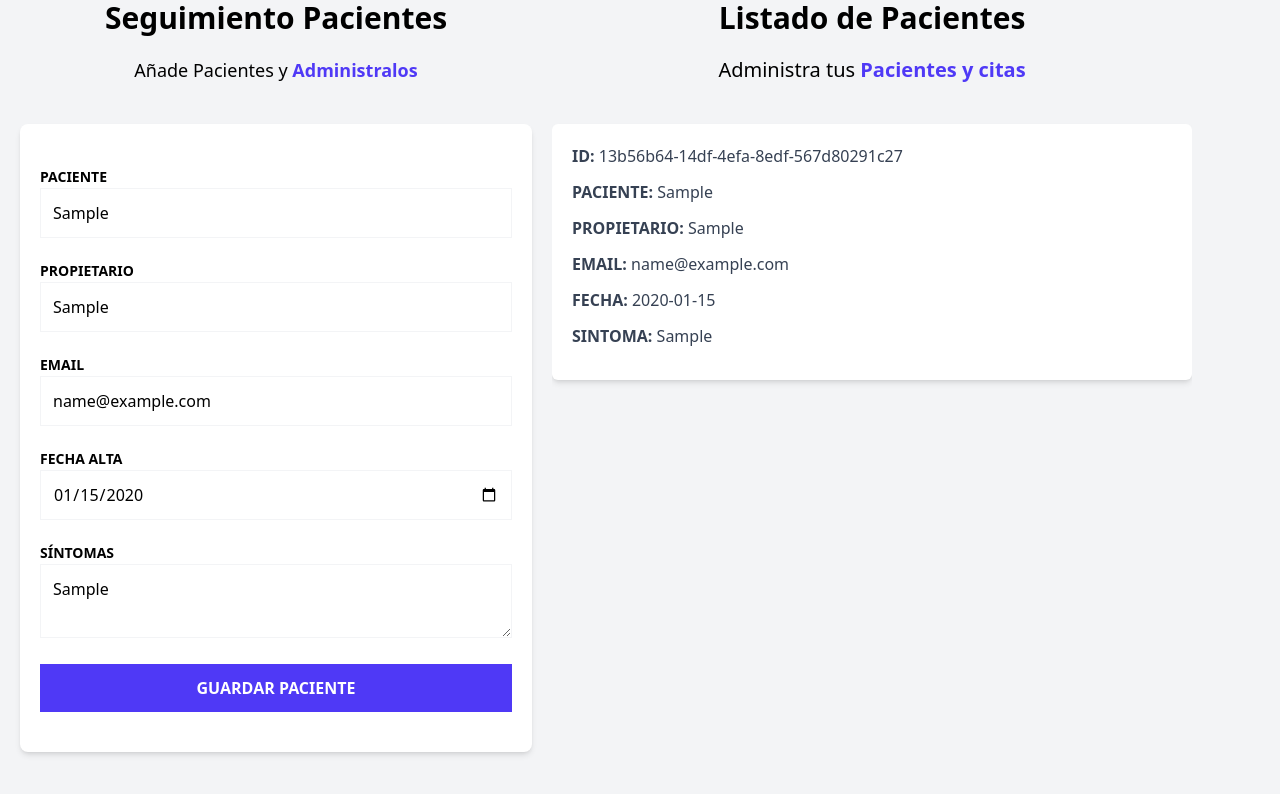
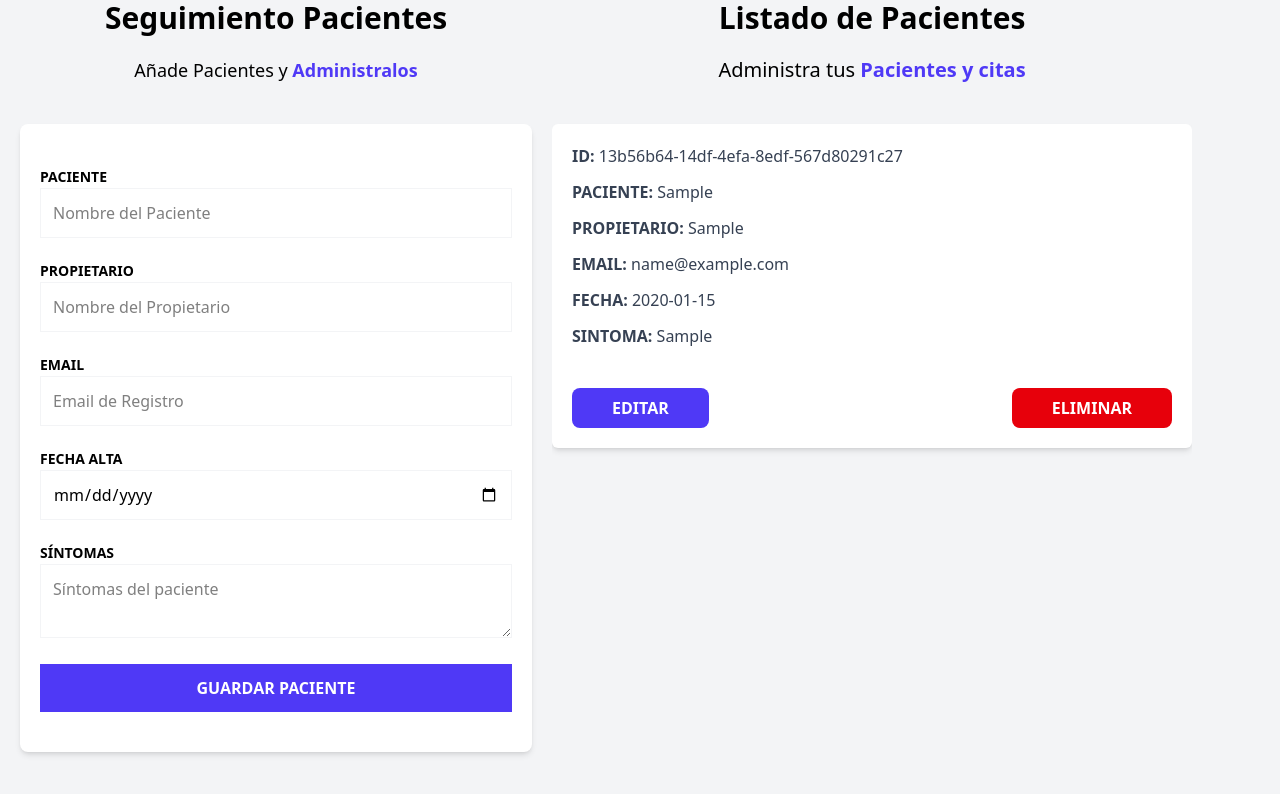
Before and after one commit to GiovanniCorone1/Administrador-Pacientes, a React (Vite) app: page / in a window 1280 px wide. Both pictures are taken after typing "Sample", "Sample", "name@example.com", "2020-01-15", "Sample" into the empty fields and a click on the input "Guardar Paciente". Shown: the part 224-1018 px from the top of the page. Built offline with nearby package versions, Linux system fonts and the light colour scheme.

Commit message:
add:button to limit and edit form values

```diff
--- a/src/components/PatientsDetails.tsx
+++ b/src/components/PatientsDetails.tsx
@@ -12,6 +12,11 @@
       <PatientsDetailItem label='Email' data={patient.email}/>
       <PatientsDetailItem label='Fecha' data={patient.date.toString()}/>
       <PatientsDetailItem label='Sintoma' data={patient.symptoms}/>
+      <section className='flex justify-between mt-10'>
+        <button type='button' className='bg-indigo-600 hover:bg-indigo-700 text-white rounded-lg py-2 px-10 font-bold uppercase'>Editar</button>
+        <button type='button' className='bg-red-600 hover:bg-red-700 text-white rounded-lg py-2 px-10 font-bold uppercase'>Eliminar</button>
+      </section>
     </div>
+
   )
 }
--- a/src/components/PatientsForm.tsx
+++ b/src/components/PatientsForm.tsx
@@ -3,17 +3,18 @@
 import { DraftPatient } from '../types/index';
 import { usePatientStore } from '../store';
 export const PatientsForm=()=> {
-  //register , handleSubmit y formState son funciones que se obtienen de useForm
+  //register , handleSubmit ,reset y formState son funciones que se obtienen de useForm
   /*
   register: Se encarga de registrar los campos del formulario y de validarlos.
   handleSubmit:Se encarga de manejar el evento onSubmit del formulario asegurando que los datos sean validados antes de ejecutar la función de envío.
   formState: Objeto que contiene el estado actual del formulario, como errores, si está enviando, si se modificó, etc.
+  Reset: Función que se encarga de limpiar los campos del formulario.
   */
  //realiza la desestructuracion anidada de los metodos que se obtienen de useForm
  //const errors = form.formState.errors; ====> const {formState :{errors}}=useForm()
  //errors tiene la estructura de un objeto que contiene los errores de los campos del formulario
  //cuando se genera y se registra un formulario es de tipo DraftPatient
-  const {register,handleSubmit , formState:{errors}}=useForm<DraftPatient>()
+  const {register,handleSubmit , formState:{errors} , reset}=useForm<DraftPatient>()
   //obtenemos la funcion addPatient del store , unimos el store con el componente , lo que renderiza (lista de pacientes) lo ponemos en otro componente y tambien lo tenemos con reestructuracion
   // const {addPatient} =usePatientStore()
   //otra forma de obtener la funcion addPatient del store , donde "state" puedo cambiarlo por cualquier nombre
@@ -21,6 +22,7 @@
   //funcion que se le pasa al handleSubmit como parametro ,siempre se usa como parametro en react-hook-form , funciona luego que todas las validaciones pasen
   const registerPatient=(data:DraftPatient)=>{
     addPatient(data)
+    reset()
   }
   return (
     <div className="md:w-1/2 lg:w-2/5 mx-5">
```
